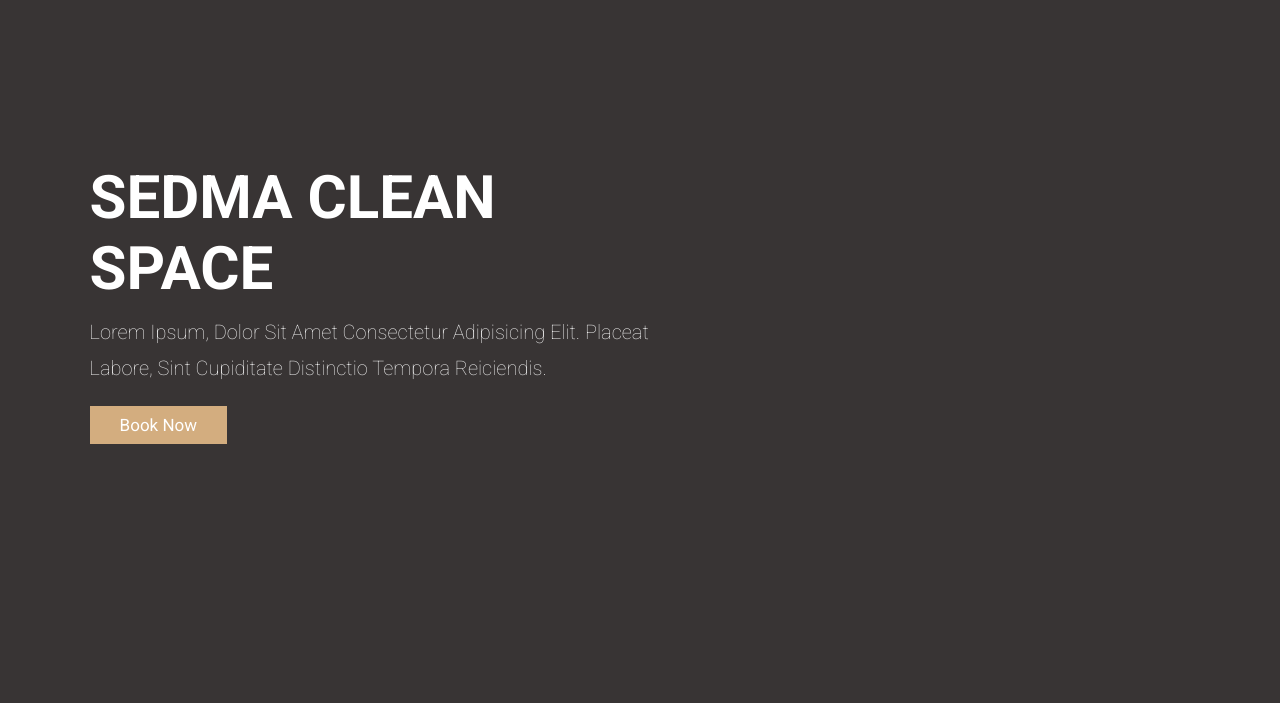
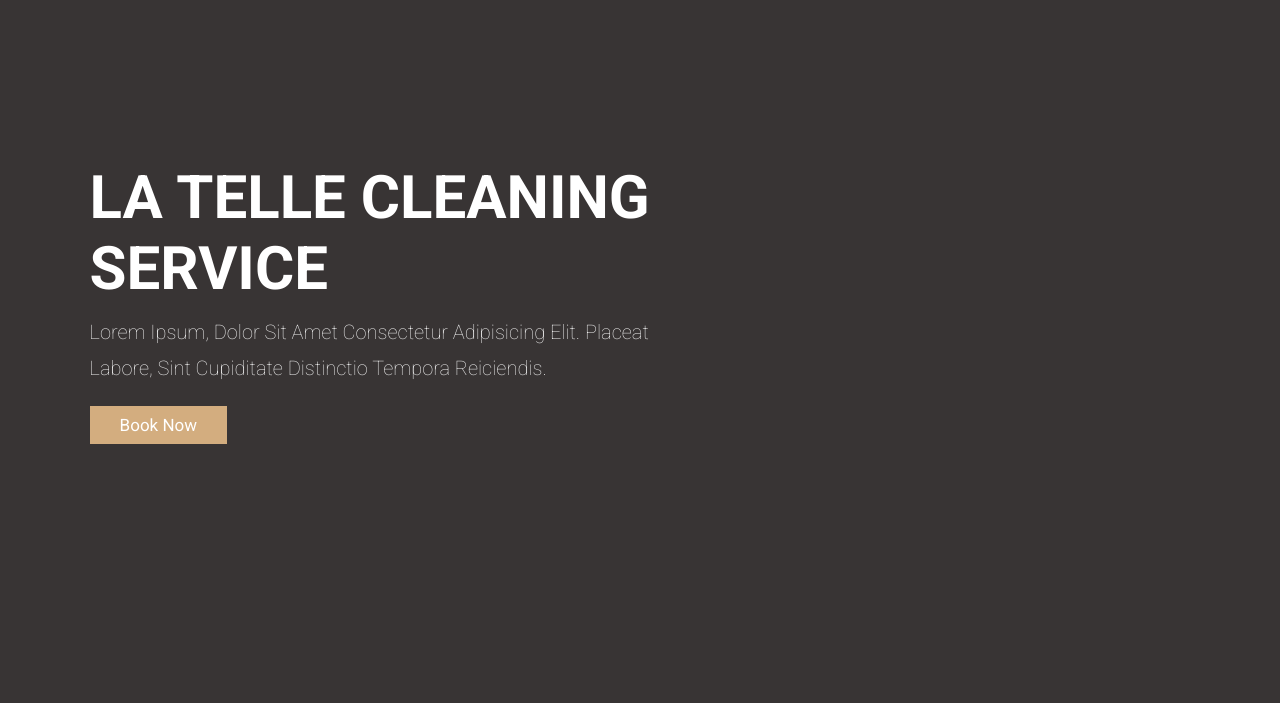
Before and after one commit to SedCooper/site, a plain HTML site: page website/index.html in a window 1280 px wide. Shown: the part 97-800 px from the top of the page. Drawn offline with Linux system fonts and the light colour scheme.

Commit message:
Update index.html

```diff
--- a/website/index.html
+++ b/website/index.html
@@ -89,7 +89,7 @@
 <section class="home" id="home">
 
     <div class="content">
-        <h3>SEDMA CLEAN SPACE</h3>
+        <h3>La Telle Cleaning Service</h3>
         <p>Lorem ipsum, dolor sit amet consectetur adipisicing elit. Placeat labore, sint cupiditate distinctio tempora reiciendis.</p>
         <a href="#" class="btn">Book now</a>
     </div>
```
